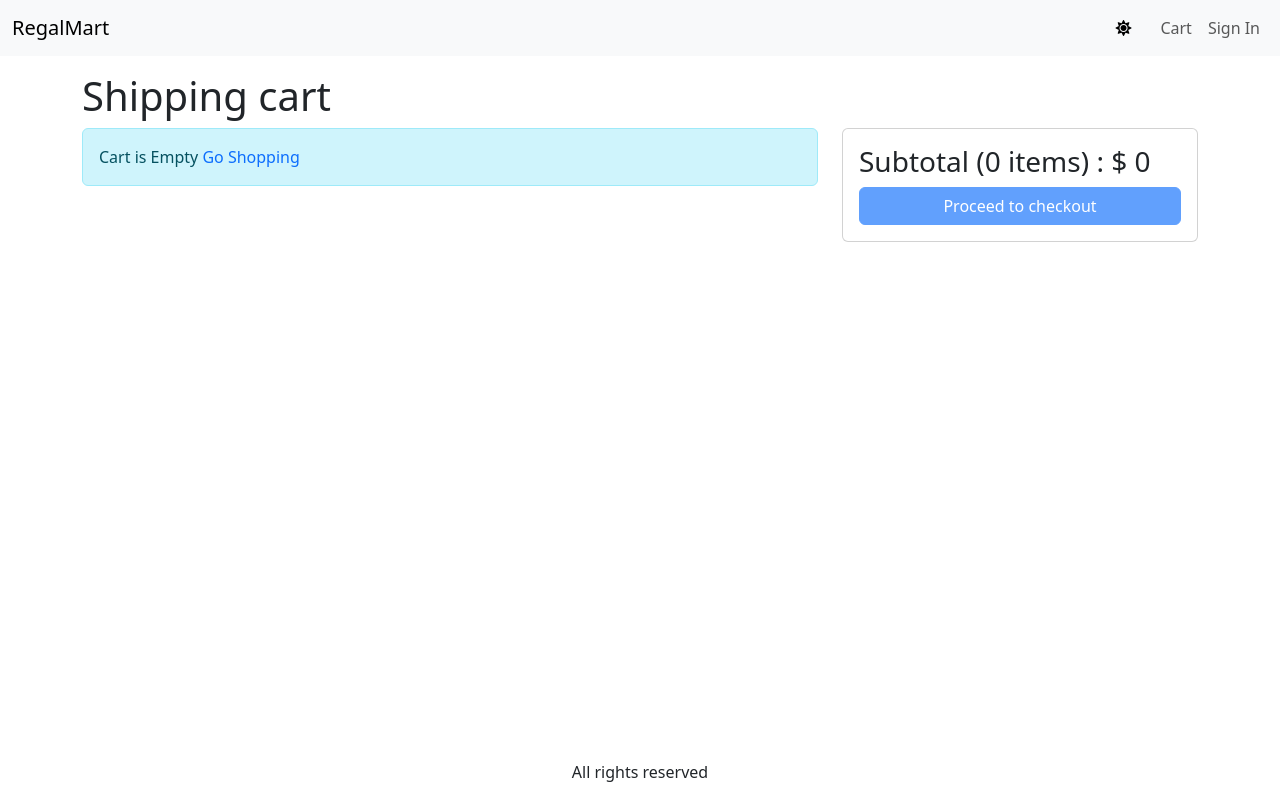
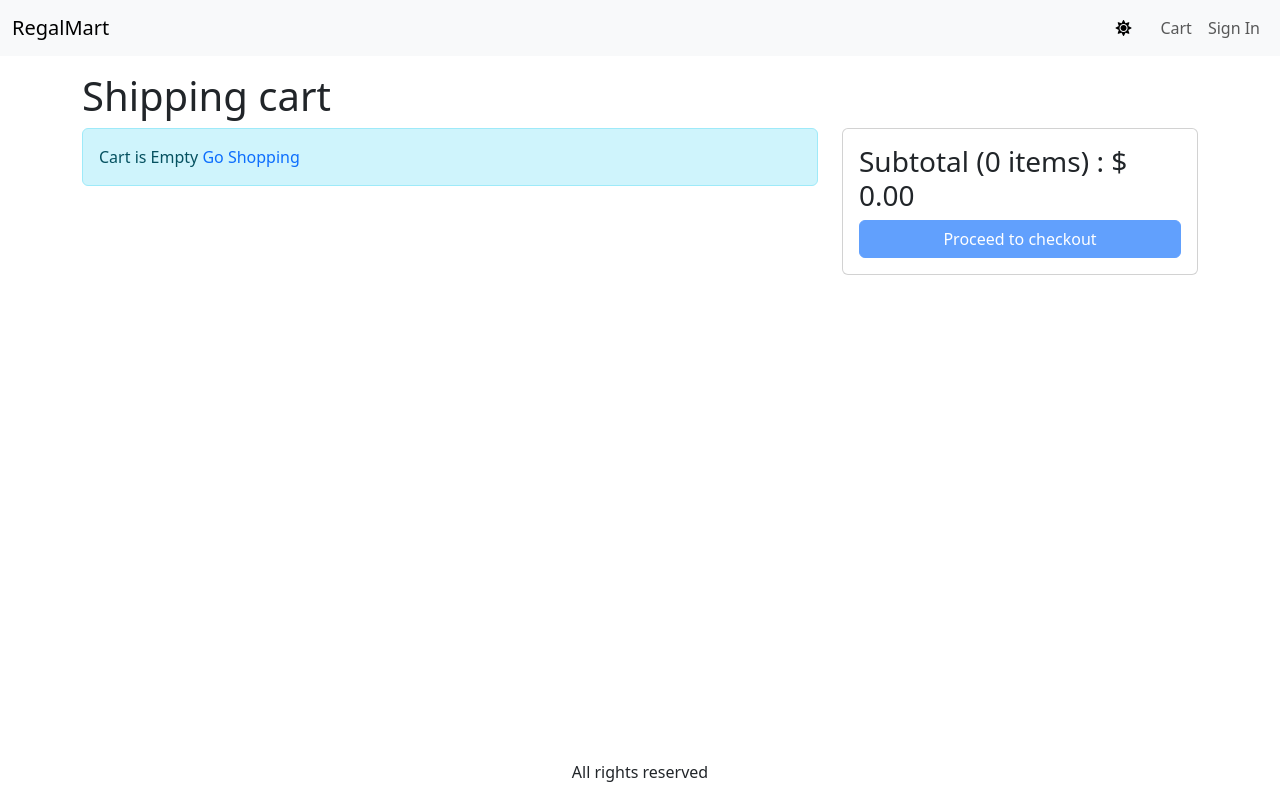
Before and after one commit to Mhmdyasser33/e-commerce, a React (Vite) app in the folder frontend/: page /cart in a window 1280 px wide. Built offline with nearby package versions, Linux system fonts and the light colour scheme.

Commit message:
fix: round subtotal value to avoid floating-point precision issue

```diff
--- a/frontend/src/pages/CartPage.tsx
+++ b/frontend/src/pages/CartPage.tsx
@@ -60,7 +60,7 @@ export default function CartPage() {
                  </Button>
                 </Col>
                 <Col>
-                <span>${item.price}</span>
+                <span>${item.price.toFixed(2)}</span>
                 </Col>
                 <Col>
                 <Button
@@ -82,7 +82,7 @@ export default function CartPage() {
            <h3>
             {/* to calc num of items user add to cart  */}
             Subtotal ({cartItems.reduce((acc , curr)=> acc + curr.quantity,0)} {' '} items)
-            : $ {cartItems.reduce((acc , curr)=> acc + (curr.price * curr.quantity),0)}
+            : $ {(cartItems.reduce((acc , curr)=> acc + (curr.price * curr.quantity),0) + Number.EPSILON).toFixed((2))}
            </h3>
             </ListGroup>
             <ListGroup>
```
